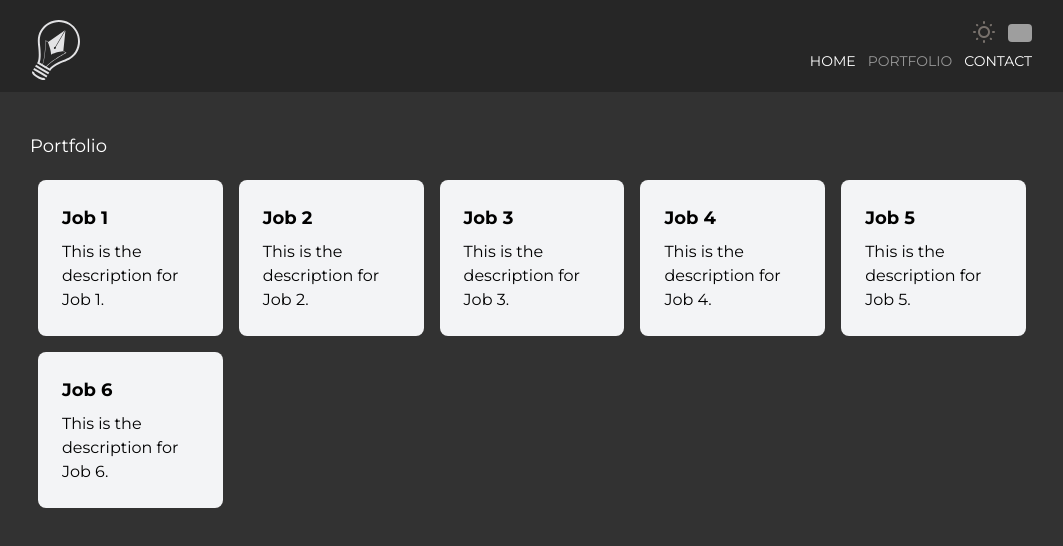
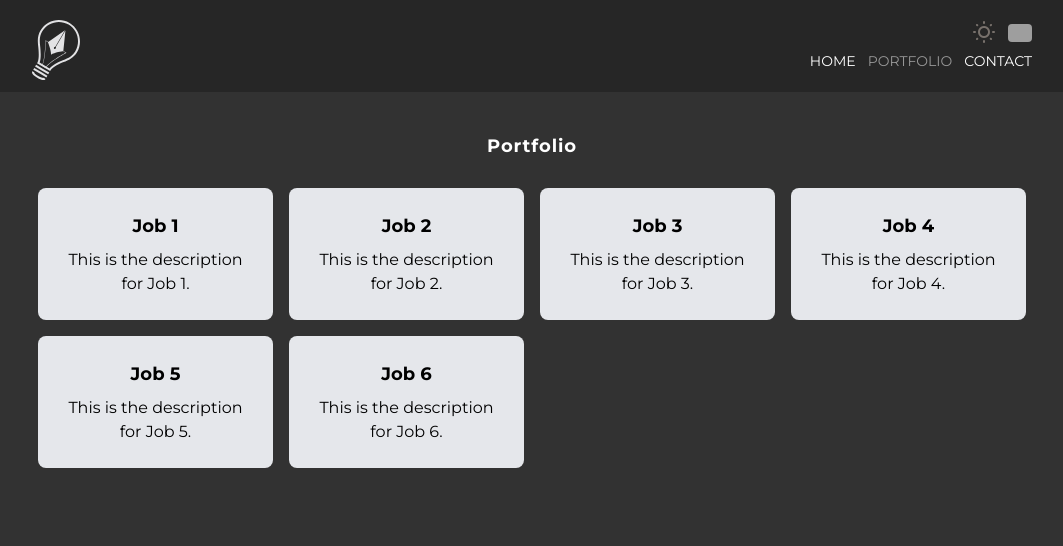
Before and after one commit to PawelPazderski/pazderski-projekt, a Next.js app: page /portfolio in a window 1280 px wide. Shown: the top 546 px of the page, without its empty margins (108-1171 px from the left). Built offline with nearby package versions, Linux system fonts and the light colour scheme; grey boxes are pictures that could not be loaded.

Commit message:
feat: style and sets related to dynamic pages, import img from supabase

```diff
--- a/app/page.tsx
+++ b/app/page.tsx
@@ -14,7 +14,7 @@ export default function Home() {
         >
         <Image
           className="relative rounded-full mt-2 mb-8 md:mt-24 md:mb-16 w-32 md:w-48"
-          src="/pp_jc_foto.png"
+          src="https://hkidmdufpolahlcismnq.supabase.co/storage/v1/object/sign/jobs/graphics/pp_jc_foto.jpg?token=eyJhbGciOiJIUzI1NiIsInR5cCI6IkpXVCJ9.eyJ1cmwiOiJqb2JzL2dyYXBoaWNzL3BwX2pjX2ZvdG8uanBnIiwiaWF0IjoxNjg4NjM2NTYwLCJleHAiOjE3MjAxNzI1NjB9.BMtvFQbn-rUqiPSQaOOrD4HDoMcN7qb802M6OtWyTiA&t=2023-07-06T09%3A42%3A39.055Z"
           alt="Pawel Pazderski Image"
           width={200}
           height={200}
--- a/app/jobs/[id]/page.tsx
+++ b/app/portfolio/[id]/page.tsx
@@ -5,7 +5,7 @@ export default function JobDetails({ params }: { params: { id: string } }) {
   // Fetch job details based on the id from an API or any data source
 
   return (
-    <div>
+    <div className="mx-auto px-2.5 max-w-screen-lg py-10 text-center">
       <h1>Job Details - ID: {params.id}</h1>
       {/* Render job details here */}
     </div>
--- a/app/portfolio/page.tsx
+++ b/app/portfolio/page.tsx
@@ -2,24 +2,24 @@
 import Link from 'next/link';
 
 const jobs = [
-  { id: 1, title: 'Job 1', description: 'This is the description for Job 1.' },
-  { id: 2, title: 'Job 2', description: 'This is the description for Job 2.' },
-  { id: 3, title: 'Job 3', description: 'This is the description for Job 3.' },
-  { id: 4, title: 'Job 4', description: 'This is the description for Job 4.' },
-  { id: 5, title: 'Job 5', description: 'This is the description for Job 5.' },
-  { id: 6, title: 'Job 6', description: 'This is the description for Job 6.' },
+  { id: 1, title: 'Job 1', type: 'graphics', description: 'This is the description for Job 1.' },
+  { id: 2, title: 'Job 2', type: 'graphics',  description: 'This is the description for Job 2.' },
+  { id: 3, title: 'Job 3', type: 'graphics',  description: 'This is the description for Job 3.' },
+  { id: 4, title: 'Job 4', type: 'graphics',  description: 'This is the description for Job 4.' },
+  { id: 5, title: 'Job 5', type: 'dev',  description: 'This is the description for Job 5.' },
+  { id: 6, title: 'Job 6', type: 'dev',  description: 'This is the description for Job 6.' },
   // Add more job objects here
 ];
 
 export default function Portfolio() {
 
   return (
-    <main className="mx-auto px-2.5 max-w-screen-lg py-10">
-      <h1 className="mb-3 text-lg">Portfolio</h1>
+    <main className="mx-auto px-2.5 max-w-screen-lg py-10 text-center">
+      <h1 className="mb-5 text-lg font-bold tracking-wider">Portfolio</h1>
       <div className="flex flex-wrap">
       {jobs.map((job) => (
-        <Link key={job.id} href={`/jobs/${job.id}`} className="w-full sm:w-1/2 md:w-1/3 lg:w-1/4 xl:w-1/5 p-2">
-          <div className="bg-gray-100 rounded-lg p-6 hover:bg-gray-200 text-black">
+        <Link key={job.id} href={`/portfolio/${job.id}`} className={`w-full sm:w-1/2 lg:w-1/4 p-2`}>
+          <div className={`bg-gray-200 rounded-lg p-6 hover:bg-yellow-600 text-black`}>
             <h2 className="text-lg font-bold mb-2">{job.title}</h2>
             <p>{job.description}</p>
           </div>
--- a/components/Navigation.tsx
+++ b/components/Navigation.tsx
@@ -23,7 +23,7 @@ export const Navigation = () => {
   const buttonRef = useRef<HTMLDivElement>(null);
 
   const isActive = (path: string) => {
-    return pathname === path ? "active" : "";
+    return pathname === path || (path != "/" && pathname.includes(path)) ? "active" : "";
   };
 
   const closeMenu = () => {
--- a/next.config.js
+++ b/next.config.js
@@ -1,4 +1,8 @@
 /** @type {import('next').NextConfig} */
-const nextConfig = {}
+const nextConfig = {
+  images: {
+    domains: ['hkidmdufpolahlcismnq.supabase.co'],
+  },
+}
 
 module.exports = nextConfig
```
Also changed, not shown: public/dev.png (added), public/graphics.png (added).
